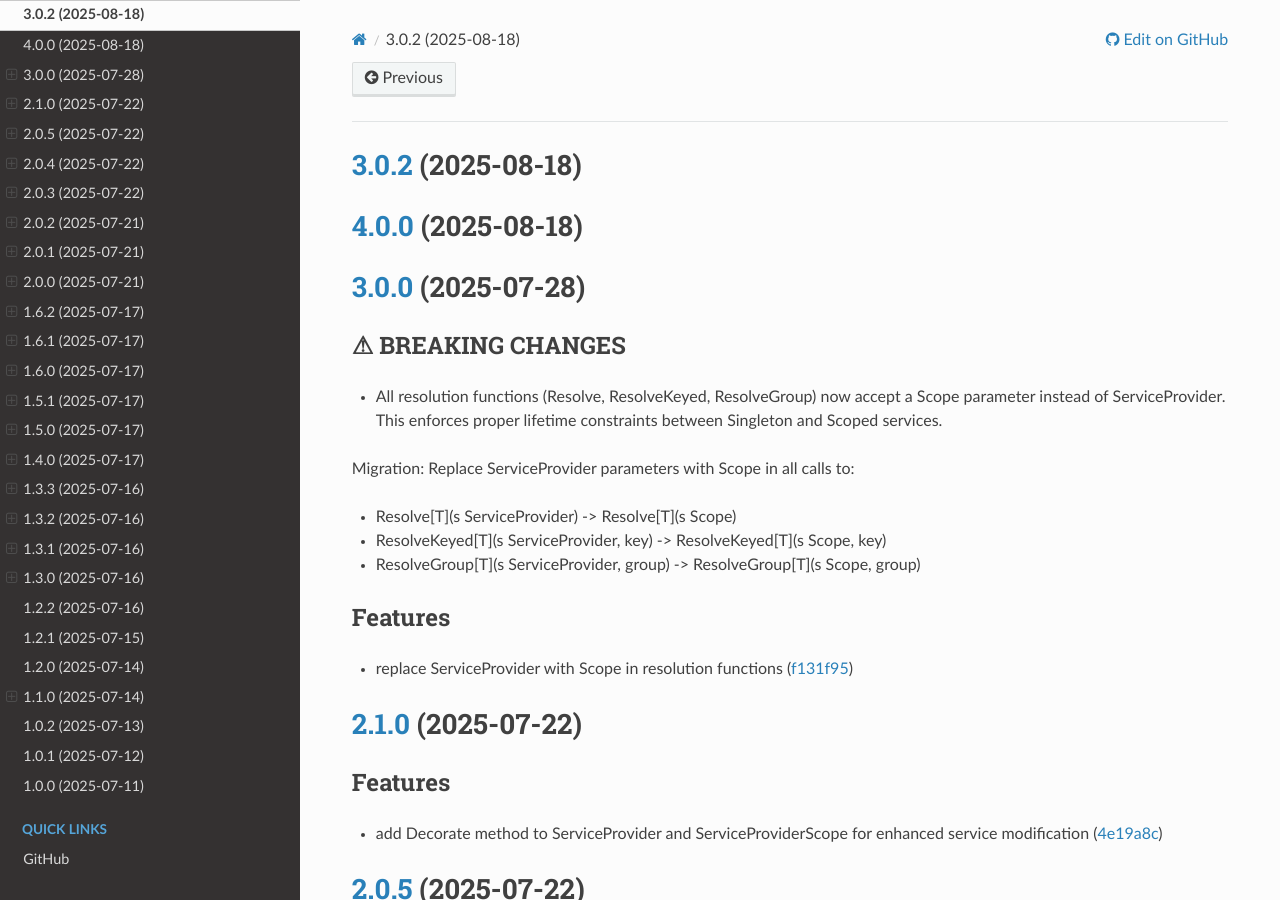
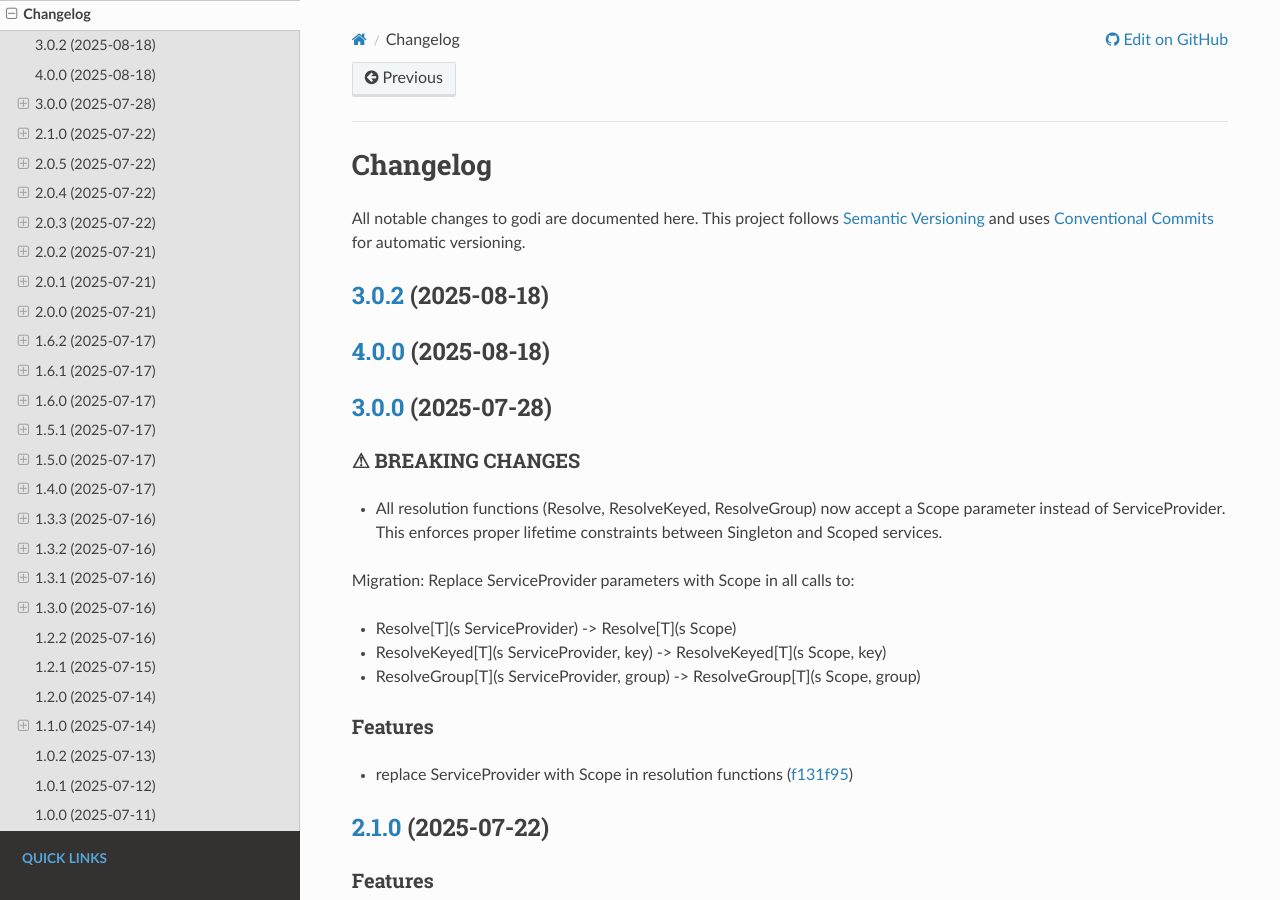
Before and after one commit to junioryono/godi, a Sphinx documentation site: the page built from docs/reference/changelog.md, in a window 1280 px wide and 900 px high. Built offline with Sphinx 7.4.7 and the Read the Docs theme 3.1.0, drawn with Linux system fonts in a browser that asks for light colours.

Commit message:
chore(release): v3.0.2 [skip ci]
- Update changelog
- Bump version

```diff
--- a/docs/reference/changelog.md
+++ b/docs/reference/changelog.md
@@ -1,3 +1,7 @@
+# Changelog
+
+All notable changes to godi are documented here. This project follows [Semantic Versioning](https://semver.org/) and uses [Conventional Commits](https://www.conventionalcommits.org/) for automatic versioning.
+
 ## [3.0.2](https://github.com/junioryono/godi/compare/v4.0.0...v3.0.2) (2025-08-18)
 
 ## [4.0.0](https://github.com/junioryono/godi/compare/v3.0.1...v4.0.0) (2025-08-18)
```
